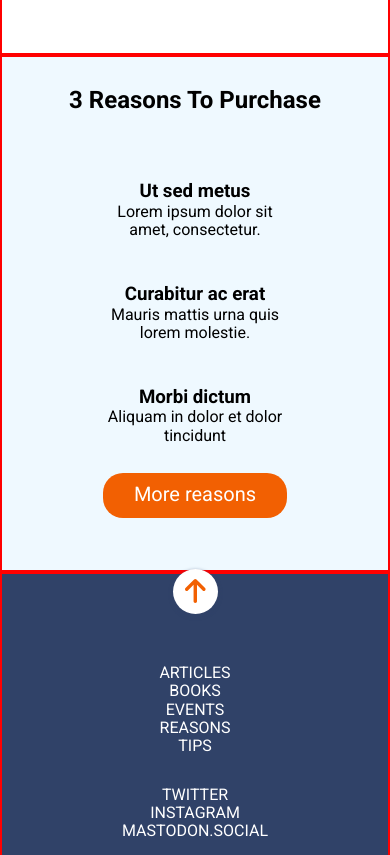
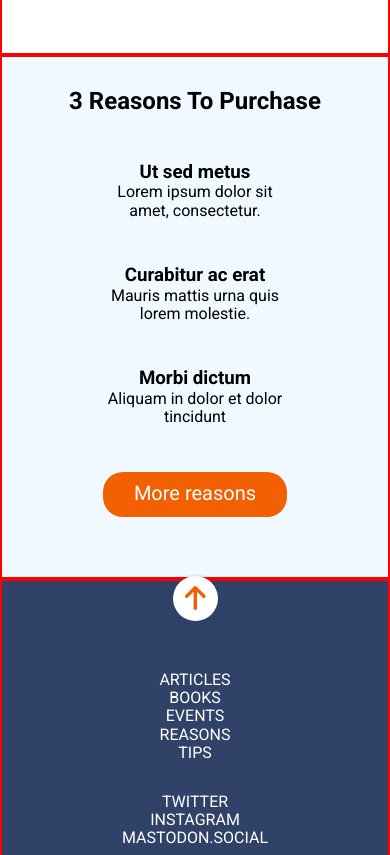
Before and after one commit to anapy/modulo-1-evaluacion-final-anapy, a website: page docs/index.html in a window 390 px wide. Shown: the part 1117-1972 px from the top of the page. Drawn offline with nearby package versions, Linux system fonts and the light colour scheme; files that its build step writes are made by us from their sources.

Commit message:
fixing padding wrapper details in second part mobile

```diff
--- a/src/scss/components/_secondPart.scss
+++ b/src/scss/components/_secondPart.scss
@@ -1,12 +1,12 @@
 .page__main--reasons {
     background-color: $color-primary-super-light;
     .wrapper {
-        margin: auto;
         padding: 0;
         text-align: center;
         display: grid;
         grid-template-columns: 1fr 184px 1fr;
-        grid-template-rows: repeat(5, 1fr);
+        grid-template-rows: 30px 75px 1fr 1fr 1fr 45px 60px;
+        grid-gap: 0;
         align-items: center;
         @include tablet {
             grid-template-columns: 1fr 213px 213px 213px 1fr;
@@ -20,30 +20,37 @@
         margin: 0;
         text-align: center;
         text-transform: capitalize;
-        padding: 30px 0 45px;
+        padding-bottom: 45px;
+        grid-row-start: 2;
         grid-column: span 3;
         @include tablet {
             grid-column: span 5;
         }
     }
+    .reason__one, .reason__two, .reason__three {
+        grid-column-start: 2;
+        padding-bottom: 45px;
+        @include tablet {
+            margin: 0 10px;
+            grid-row-start: 2;
+        }
+    }
 
     .reason__one {
-        grid-column-start: 2;
+        grid-row-start: 3;
         @include tablet {
-            margin: 0 10px;
             grid-row-start: 2;
 
         }
     }
     .reason__two {
-        grid-column-start: 2;
+        grid-row-start: 4;
         @include tablet {
-            margin: 0 10px;
             grid-column-start: 3;
         }
     }
     .reason__three {
-        grid-column-start: 2;
+        grid-row-start: 5;
         @include tablet {
             grid-column-start: 4;
         }
@@ -62,13 +69,13 @@
     }
 
     .button__container {
-        margin-bottom: 45px;
         padding: 10px;
         color: $color-light;
         font-size: rem(20);
         height: 45px;
         width: 184px;
         grid-column-start: 2;
+        grid-row-start: 6;
         text-align: center;
         background-color: $color-secondary;
         border-radius: 20px;
```
